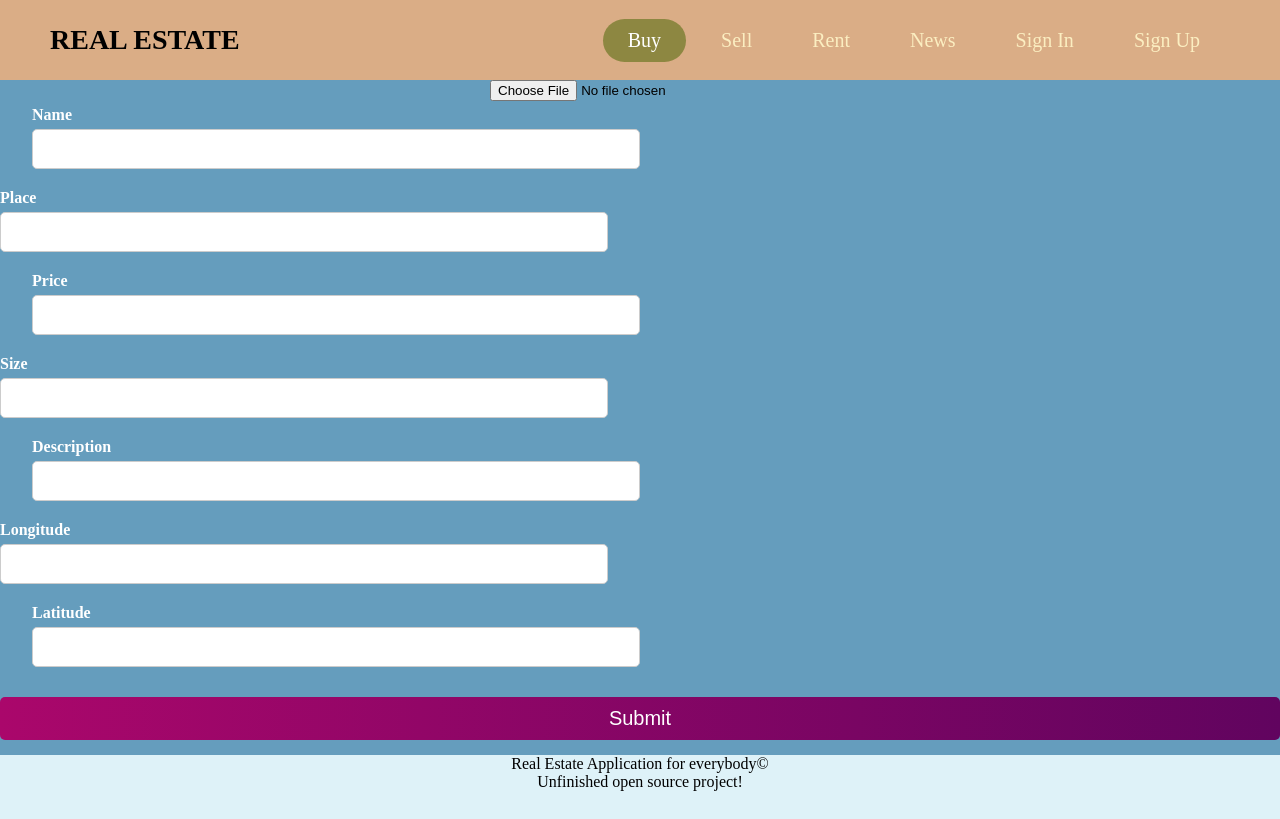
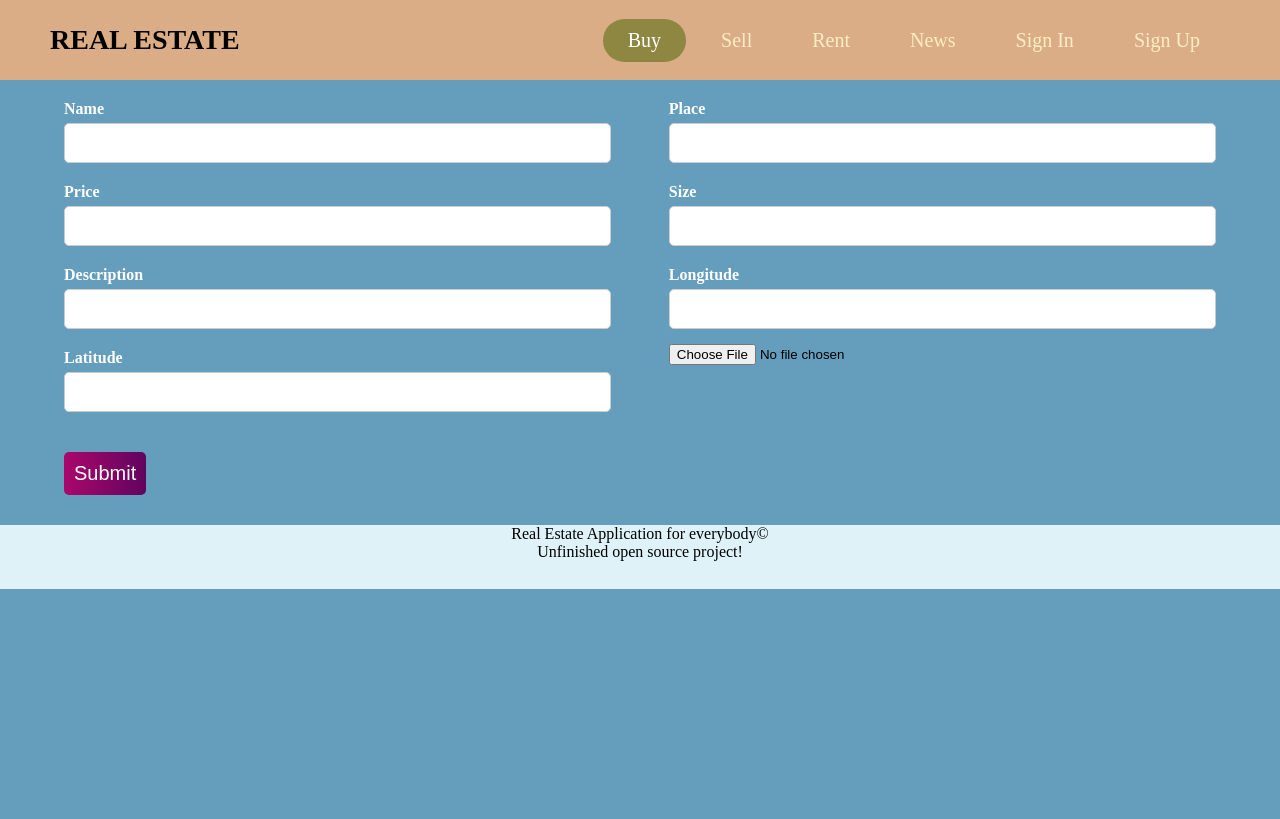
Before and after one commit to devihor25/Real-Estate-App-React, a React (Vite) app: page /create-land in a window 1280 px wide. Built offline with nearby package versions, Linux system fonts and the light colour scheme; no server answers.

Commit message:
Create disable button on fetch finctionality and styling component

```diff
--- a/src/common/FormSubmitButton.jsx
+++ b/src/common/FormSubmitButton.jsx
@@ -1,7 +1,7 @@
-export default function FormSubmitButton({ disabled, text, loading }) {
+export default function FormSubmitButton({ disabled, text, loading, isLoading }) {
     return (
         <article className="button-container">
-            <button type="submit" disabled={loading} data-testid="submit-button">
+            <button type="submit" disabled={loading ? loading : isLoading ? isLoading : disabled ? disabled : ''} data-testid="submit-button">
                 {text ? text : 'Submit'}
             </button>
         </article>
--- a/src/components/Land/CreateLand.jsx
+++ b/src/components/Land/CreateLand.jsx
@@ -4,9 +4,11 @@ import InputFormRow from '../../common/InputFormRow';
 import FormSubmitButton from '../../common/FormSubmitButton';
 import { hostUrl } from '../../utils/urls';
 import { UserContext } from '../../context/UserContext';
-import { validateField } from '@/common/validation';
+import { validateField } from '../../common/validation';
 import { toast } from 'react-toastify';
-import { checkObjForProfanity } from '@/common/profanity';
+import { checkObjForProfanity } from '../../common/profanity';
+import './CreateLand.scss';
+
 
 export default function CreateLand() {
     const [landInfo, setLandInfo] = useState({});
@@ -15,12 +17,14 @@ export default function CreateLand() {
     );
 
     const { user } = useContext(UserContext);
+    const [isLoading, setIsLoading] = useState(false);
 
     const postLand = () => {
         const postBody = {
             owner_id: user.id,
             ...landInfo,
         };
+        setIsLoading(true);
         fetch(`${hostUrl}/land`, {
             method: 'POST',
             body: JSON.stringify(postBody),
@@ -36,6 +40,7 @@ export default function CreateLand() {
             .then((json) => {
                 console.log(json);
                 setLandInfo({});
+                setIsLoading(false);
             })
             .catch(() => toast.error('Creation failed!', { autoClose: 3000, pauseOnHover: false }))
     };
@@ -89,11 +94,7 @@ export default function CreateLand() {
 
     return (
         <div className="center">
-            <form onSubmit={handleOnSubmit}>
-                <article style={{ margin: 'auto', width: '300px' }}>
-                    <input type="file" name="photo" onChange={handleOnPhotoUpload} />
-                </article>
-
+            <form className='create-land-form' onSubmit={handleOnSubmit}>
                 {LAND_FIELDS.map((lf) => (
                     <InputFormRow
                         key={lf.labelName}
@@ -106,7 +107,10 @@ export default function CreateLand() {
                         dataTestId={lf.name}
                     />
                 ))}
-                <FormSubmitButton />
+                  <article className='create-form-image-input'>
+                    <input type="file" name="photo" onChange={handleOnPhotoUpload} />
+                </article>
+                <FormSubmitButton isLoading={isLoading}/>
             </form>
         </div>
     );
--- /dev/null
+++ b/src/components/Land/CreateLand.scss
@@ -0,0 +1,20 @@
+.create-land-form {
+    display: flex;
+    flex-wrap: wrap;
+    max-width: 90%;
+    margin: 0 auto;
+    padding: 15px 0;
+
+    .create-form-image-input {
+        display: flex;
+        flex-wrap: wrap;
+        width: 50%;
+        padding-bottom: 15px;
+        justify-content: end;
+
+        input{
+            width: 95%;
+            display: flex;
+        }
+    }
+}
```
